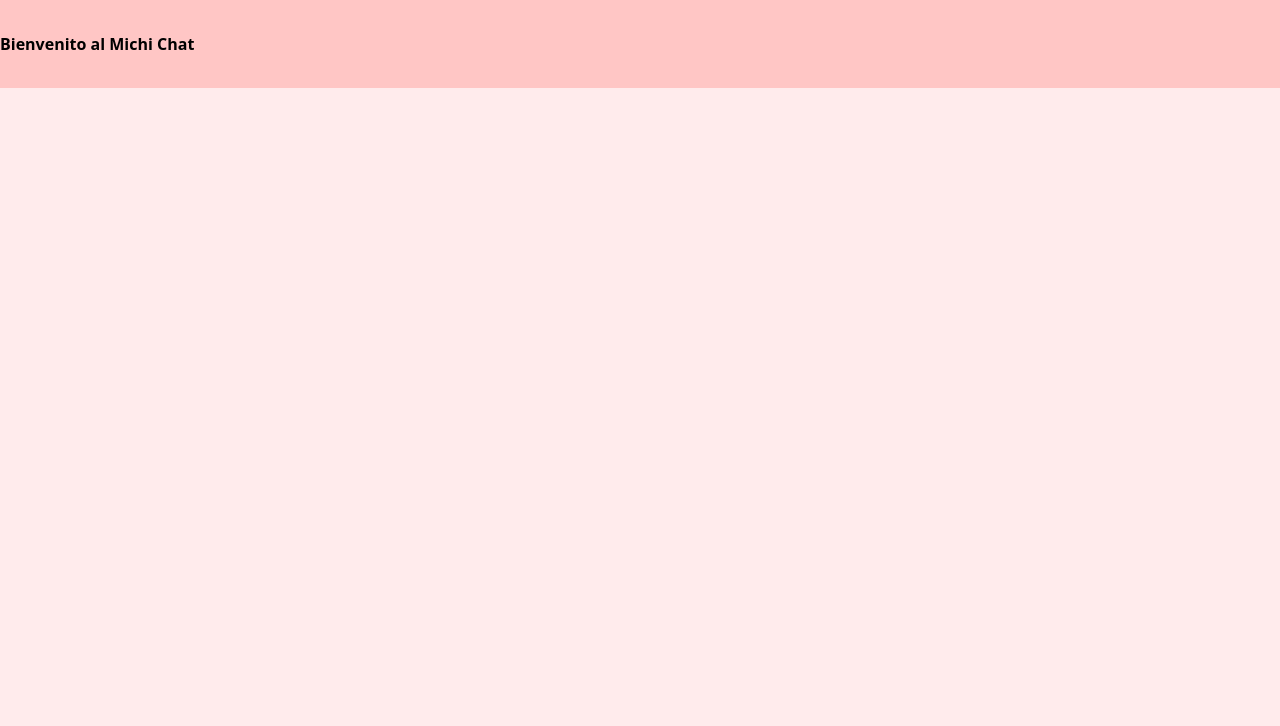
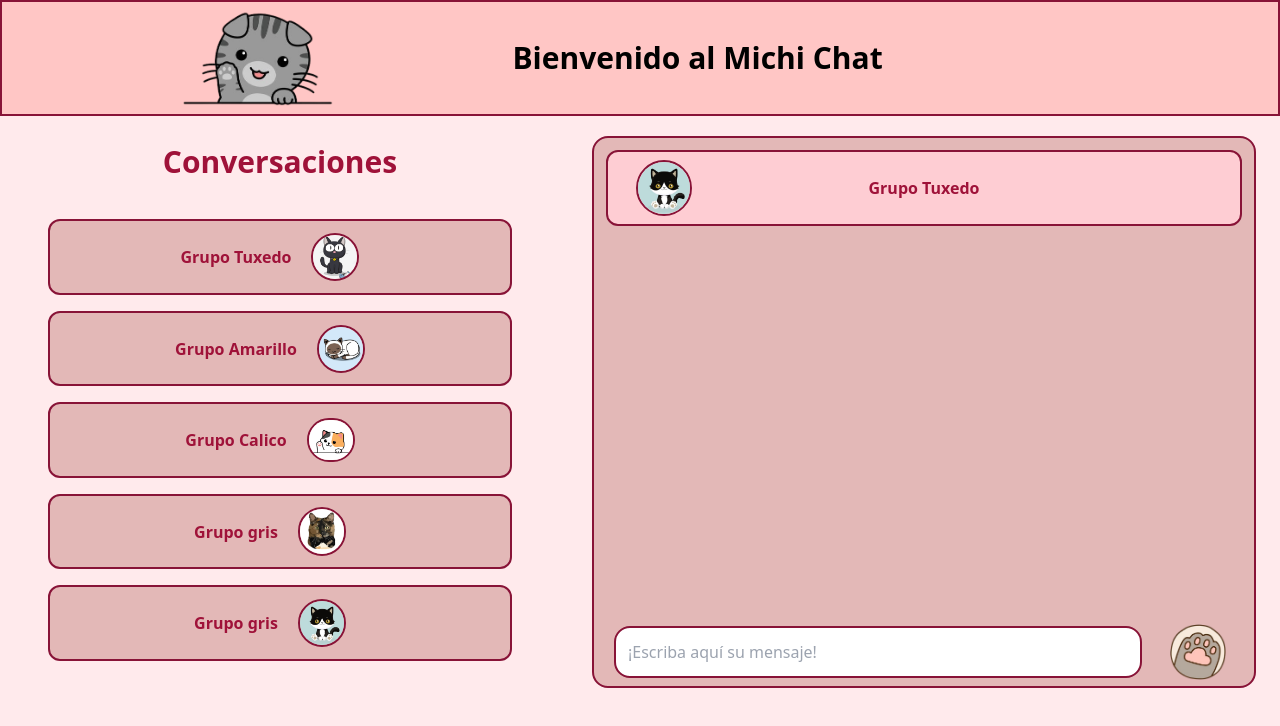
Before and after one commit to PauSanchezzz/CatChat, a website: page src/client/chat/index.html in a window 1280 px wide. Drawn offline with nearby package versions, Linux system fonts and the light colour scheme; no server answers.

Commit message:
added new pictures and changes for front

```diff
--- a/src/client/chat/index.html
+++ b/src/client/chat/index.html
@@ -4,16 +4,149 @@
     <meta charset="UTF-8" />
     <meta name="viewport" content="width=device-width, initial-scale=1.0" />
     <script src="https://cdn.tailwindcss.com"></script>
+    <link rel="preconnect" href="https://fonts.googleapis.com" />
+    <link rel="preconnect" href="https://fonts.gstatic.com" crossorigin />
+    <link
+      href="https://fonts.googleapis.com/css2?family=Luckiest+Guy&display=swap"
+      rel="stylesheet"
+    />
     <title>Chat</title>
+    <link rel="icon" type="image/x-icon" href="../public/fav.avif" />
   </head>
-  <body>
-    <main class="min-h-screen lg:bg-rose-100/75">
-      <header class="bg-[#FFC6C5] font-bold py-8">
-        Bienvenito al Michi Chat
+  <body class="bg-rose-100/75">
+    <main class="min-h-screen bg-[#FFEAEC]">
+      <header
+        class="bg-[#FFC6C5] font-bold py-2 grid grid-cols-5 text-3xl border-2 border-rose-900"
+      >
+        <div class="col-span-2 flex justify-center">
+          <img class="w-30 h-24" src="../public/saludo.png" alt="" />
+        </div>
+        <div class="font-extrabold col-span-3 flex justify-start items-center">
+          Bienvenido al Michi Chat
+        </div>
       </header>
+
+      <section class="grid grid-cols-5">
+        <!---->
+        <section class="mt-3 ml-12 col-span-2 h-full rounded-2xl">
+          <section id="conversaciones" class="grid grid-rows-6 gap-4">
+            <h2
+              class="font-extrabold text-3xl text-rose-800 text-center mb-2 grid place-content-center"
+            >
+              Conversaciones
+            </h2>
+
+            <section
+              class="border-2 border-rose-900 bg-[#E3B8B7] rounded-xl text-rose-800 flex justify-center items-center font-bold"
+            >
+              Grupo Tuxedo
+              <section>
+                <img
+                  class="w-[3em] h-[3 em] mx-5 rounded-full border-2 border-rose-900"
+                  src="../public/bombay.jpg"
+                  alt=""
+                />
+              </section>
+            </section>
+            <section
+              class="border-2 border-rose-900 bg-[#E3B8B7] rounded-xl text-rose-800 flex justify-center items-center font-bold"
+            >
+              Grupo Amarillo
+              <section>
+                <img
+                  class="w-[3em] h-[3em] mx-5 rounded-full border-2 border-rose-900"
+                  src="../public/siames.jpg"
+                  alt=""
+                />
+              </section>
+            </section>
+            <section
+              class="border-2 border-rose-900 bg-[#E3B8B7] rounded-xl text-rose-800 flex justify-center items-center font-bold"
+            >
+              Grupo Calico
+              <section>
+                <img
+                  class="w-[3em] h-[3 em] mx-5 rounded-full border-2 border-rose-900"
+                  src="../public/calico.jpg"
+                  alt=""
+                />
+              </section>
+            </section>
+            <section
+              class="border-2 border-rose-900 bg-[#E3B8B7] rounded-xl text-rose-800 flex justify-center items-center font-bold"
+            >
+              Grupo gris
+              <section>
+                <img
+                  class="w-[3em] h-[3 em] mx-5 rounded-full border-2 border-rose-900"
+                  src="../public/carey.jpg"
+                  alt=""
+                />
+              </section>
+            </section>
+            <section
+              class="border-2 border-rose-900 bg-[#E3B8B7] py-3 rounded-xl text-rose-800 flex justify-center items-center font-bold"
+            >
+              Grupo gris
+              <section>
+                <img
+                  class="w-[3em] h-[3 em] mx-5 rounded-full border-2 border-rose-900"
+                  src="../public/tuxedo.jpg"
+                  alt=""
+                />
+              </section>
+            </section>
+          </section>
+        </section>
+
+        <section
+          class="ml-20 mr-6 mt-5 col-span-3 bg-[#E3B8B7] h-[34.5rem] rounded-2xl border-2 border-rose-900"
+        >
+          <!--<section
+          class="mt-5 ml-60 col-start-2 col-end-5 bg-[#E3B8B7] mr-5 h-[34.5rem] rounded-2xl"
+        >-->
+          <section
+            class="m-3 bg-rose-200 p-2 rounded-xl grid grid-cols-4 border-2 border-rose-900"
+          >
+            <section>
+              <img
+                class="w-[3.5em] h-[3.5em] mx-5 rounded-full border-2 border-rose-900"
+                src="../public/tuxedo.jpg"
+                alt=""
+              />
+            </section>
+            <section
+              class="col-span-2 text-rose-800 flex justify-center items-center font-bold"
+            >
+              Grupo Tuxedo
+            </section>
+          </section>
+
+          <section class="grid grid-rows-5">
+            <section class="row-start-5">
+              <section class="grid grid-cols-5 w-full">
+                <section
+                  class="col-start-1 col-end-5 m-5 mr-[6em] flex justify-start items-center w-full"
+                >
+                  <input
+                    class="border-2 border-rose-900 p-3 rounded-2xl w-full"
+                    type="text"
+                    placeholder="¡Escriba aquí su mensaje!"
+                  />
+                </section>
+                <section
+                  class="col-start-5 flex justify-end items-center mr-2 transition ease-in-out delay-150 hover:-translate-y-2"
+                >
+                  <button class="w-[3.5em] h-[3.5em] me-5">
+                    <a href=""><img src="../public/huella.png" alt="" /></a>
+                  </button>
+                </section>
+              </section>
+            </section>
+          </section>
+        </section>
+      </section>
     </main>
-    <!--<header class="bg-purple-500">
-      <h1 class="text-blue-200">Cat Chat</h1>
-    </header> -->
+    <script src="./script.js"></script>
   </body>
 </html>
--- /dev/null
+++ b/src/client/chat/script.js
@@ -0,0 +1,22 @@
+const conversaciones = document.getElementById("conversaciones");
+const getRazas = async () => {
+  const res = await fetch("http://localhost:3000/api/razasGatos");
+  const data = await res.json(res);
+  return await data;
+};
+
+const cargarDatos = async () => {
+  const razas = await getRazas();
+  razas.forEach((element) => {
+    const section = document.createElement("section");
+    section.setAttribute(
+      "class",
+      "border-2 border-rose-900 bg-[#E3B8B7] rounded-xl text-rose-800 flex justify-center items-center font-bold"
+    );
+    option.value = element.nombreraza;
+    option.text = `Grupo ${element.nombreraza}`;
+    select.add(option);
+  });
+};
+cargarDatos();
+//conversaciones.innerText =
```
Also changed, not shown: src/client/index.html (+1 -1 lines), src/client/signIn/index.html (+5 -7 lines), src/client/signIn/script.js (added, +17 -0 lines), src/client/public/bombay.jpg (added), src/client/public/calico.jpg (added), src/client/public/carey.jpg (added), src/client/public/fav.png (deleted), src/client/public/fondo.jpg (deleted), src/client/public/fondo2.jpg (deleted), src/client/public/fondoInicio.jpg (added), src/client/public/fondoRegistro.jpg (added), src/client/public/huella.png (added), src/client/public/saludo.png (added), src/client/public/siames.jpg (added), 1 more files.
